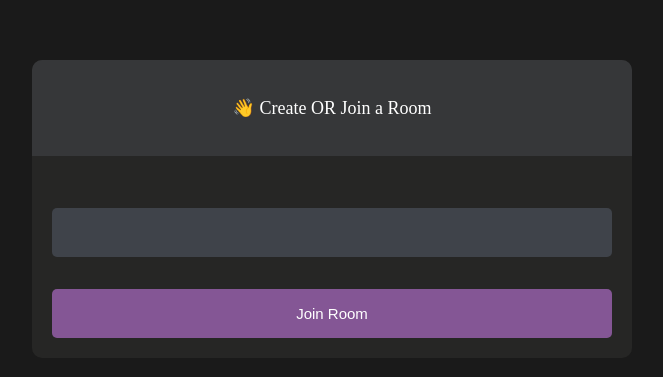
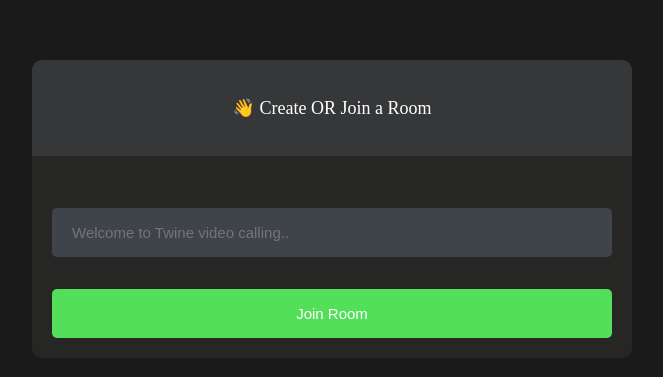
Before and after one commit to aniruddha76/twine-video-calling, a plain HTML site: page lobby.html in a window 1280 px wide. Shown: the part 191-568 px from the top of the page, without its empty margins (308-971 px from the left). Drawn offline with Linux system fonts and the light colour scheme.

Commit message:
Video Calling Application using webRTC

```diff
--- a/lobby.css
+++ b/lobby.css
@@ -43,8 +43,12 @@ input {
     margin-top: 32px;
   }
 
+#submit-btn{
+  transition: 200ms;
+  background-color: #53df5a;
+}
 
-  input[type='submit'] {
-    background-color: #845695;
+#submit-btn:hover {
+    background-color: #43b849;
 
   }
--- a/lobby.html
+++ b/lobby.html
@@ -15,8 +15,8 @@
 
             <div id="form__content__wrapper">
                 <form id="join-form">
-                    <input type="text" name="invite_link" required/>
-                    <input type="submit" value="Join Room" />
+                    <input type="text" name="invite_link" placeholder="Welcome to Twine video calling.."/>
+                    <input type="submit" value="Join Room" id="submit-btn" />
                 </form>
             </div>
         </div>
--- a/main.css
+++ b/main.css
@@ -42,9 +42,9 @@
     transform: translateX(-50%);
     display: flex;
     gap: 1em;
-    padding: 20px;
+    padding: 15px;
     background-color: #0000009e;
-    border-radius: 50px;
+    border-radius: 20px;
 }
 
 .control-container{
```
Also changed, not shown: icons/invite.png (deleted).
